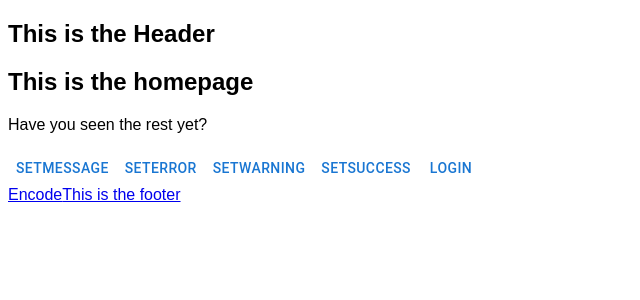
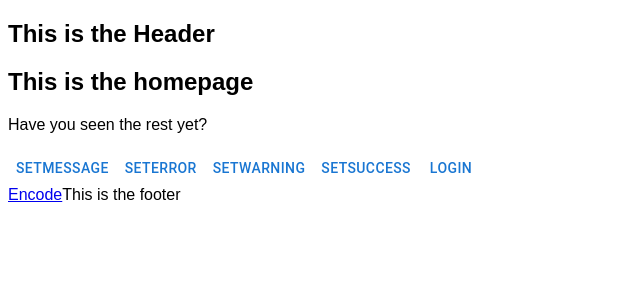
Before and after one commit to IndyBoss/Stega, a React (Create React App) app: page /Stega/ in a window 1280 px wide. Shown: the top 300 px of the page, without its empty margins (0-640 px from the left). Built offline with nearby package versions, Linux system fonts and the light colour scheme.

Commit message:
footer changed

```diff
--- a/src/AppWrapper/Footer/Footer.jsx
+++ b/src/AppWrapper/Footer/Footer.jsx
@@ -6,8 +6,8 @@ export default function Footer() {
     <div>
       <Link to={"/encode"}>
         <span>Encode</span>
-        <span>This is the footer</span>
       </Link>
+      <span>This is the footer</span>
     </div>
   );
 }
```
